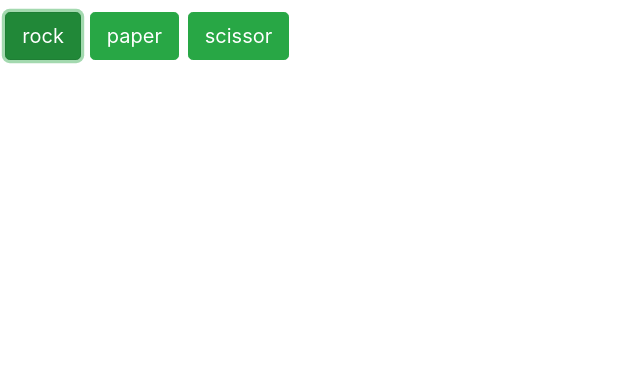
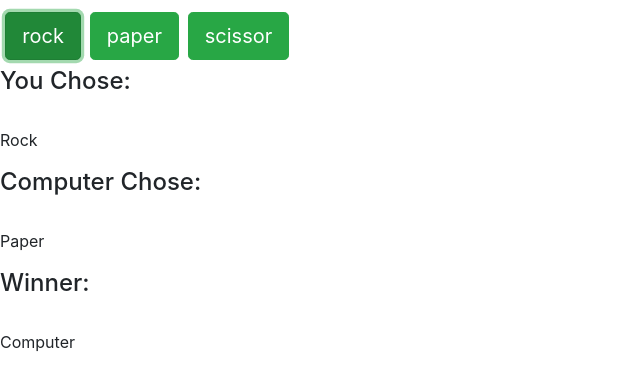
Before and after one commit to dani7beth/rock_paper_scissors, a plain HTML site: page index.html in a window 1280 px wide. Both pictures are taken after a click on the button "rock". Shown: the part 51-440 px from the top of the page, without its empty margins (0-640 px from the left). Drawn offline with nearby package versions, Linux system fonts and the light colour scheme.

Commit message:
changed from alert boxes to divs

```diff
--- a/index.html
+++ b/index.html
@@ -8,6 +8,7 @@
     </head>
     <body>
         <div id='root'></div>
+        <div id='answer'></div>
     </body>
     <!-- my script -->
     <script src='script.js'></script>
--- a/script.js
+++ b/script.js
@@ -20,13 +20,18 @@ const renderChoices = () => {
     state.choices.forEach((choice, index) => {
         htmlString += `<div class='btn-group mr-2 choice' role='group'>
 
-            <button class='btn btn-success btn-lg' onclick='renderAnswer(${index})'>${choice}</button>`;
+            <button class='btn btn-success btn-lg' onclick='
+            setDiv();
+            renderAnswer(${index});'>${choice}</button>`;
             htmlString += `</div>`;
-
-
     });
     htmlString += `</div>`;
     return htmlString;
+};
+
+const setDiv = () =>{
+    let divId = document.getElementById("answer");
+    divId.style.display = 'none';
 };
 
 //render the user's answer
@@ -34,31 +39,69 @@ const renderAnswer = (choice) => {
     //making sure we are pressing the right button
     console.log(state.choices[choice]);
 
-    let answer = '';
+    let htmlString = `<div class='user-choice'>`;
 
     if(choice === 0){
-        answer += `You Chose:\nrock`;
+        htmlString += `<h4>You Chose:</h4>
+                            <br/>
+                            <p>Rock</p>`;
     }else if(choice === 1){
-        answer += `You Chose:\npaper`;
+        htmlString += `<h4>You Chose:</h4>
+                            <br/>
+                            <p>Paper</p>`;
     }else{
-        answer += `You Chose:\nscissor`;
+        htmlString += `<h4>You Chose:</h4>
+                            <br/>
+                            <p>Scissors</p>`;
     }
-    alert(answer);
+    htmlString += `</div>`;
+    //alert(answer);
 
     let userAns = choice;
     //call computer answer
     let compAns = computerAnswer();
+    htmlString += `<div class= 'comp-answer'>`;
+    if(compAns === 0){
+        htmlString += `<h4>Computer Chose:</h4>
+                            <br/>
+                            <p>Rock</p>`;
+    }else if(compAns === 1){
+        htmlString += `<h4>Computer Chose:</h4>
+                            <br/>
+                            <p>Paper</p>`;
+    }else{
+        htmlString += `<h4>Computer Chose:</h4>
+                            <br/>
+                            <p>Scissors</p>`;
+    }
+    htmlString += `</div>`;
+
     //call check answer
-    checkAnswer(userAns, compAns);
+    let winner = checkAnswer(userAns, compAns);
+    htmlString += `<div class='winner'>
+                        <h4>Winner:</h4>
+                        <br />
+                        <p>${winner}</p>
+                    </div>`;
+    // show and hide div
+    let divId = document.getElementById("answer");
+    divId.innerHTML = htmlString;
 
-    return answer;
+    if (divId.style.display === "none"){
+        divId.style.display = "block";
+
+    }else{
+        divId.style.display = "none";
+    }
+
+    return htmlString;
 };
 
 //computer grabs an answer and shows to user
 const computerAnswer = () =>{
     let compAnswer = Math.floor(Math.random() * state.choices.length);
 
-    alert('Computer Chose:\n' + state.choices[compAnswer]);
+    //alert('Computer Chose:\n' + state.choices[compAnswer]);
 
     return compAnswer;
 };
@@ -77,11 +120,11 @@ const checkAnswer = (userAns, compAns)=>{
     if(userAns === compAns){
         outcome = 'Tie game!';
     }else if(userWin){
-        outcome = 'You win!';
+        outcome = 'You';
     }else if(compWin){
-        outcome = 'You lose!';
+        outcome = 'Computer';
     }
-    return alert(outcome);
+    return outcome;
 };
 
 
```
